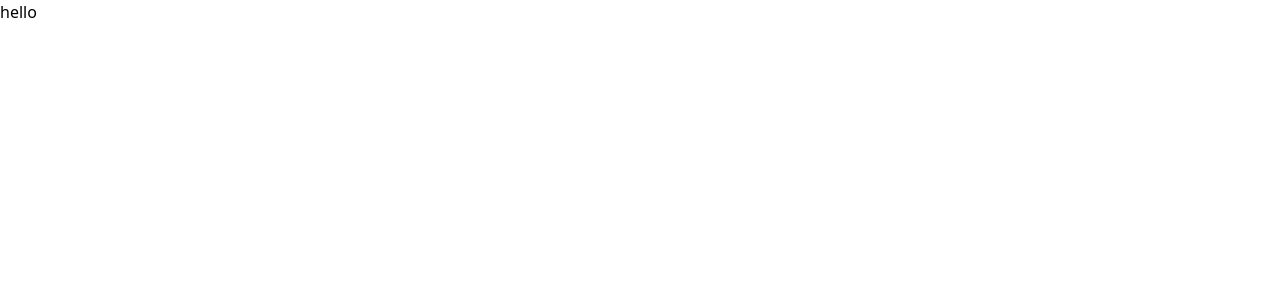
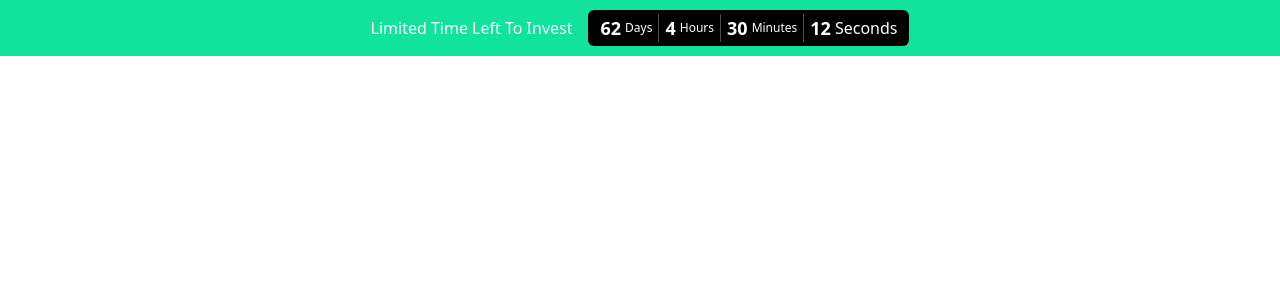
Before and after one commit to timzhenggg/campaign_invest_website, a React (Vite) app: page / in a window 1280 px wide. Shown: the top 300 px of the page. Built offline with nearby package versions, Linux system fonts and the light colour scheme.

Commit message:
feat: added header, countdown timer

```diff
--- a/src/App.tsx
+++ b/src/App.tsx
@@ -1,7 +1,9 @@
+import Header from "./components/Header/Header"
+
 function App() {
   return (
     <>
-      hello
+      <Header />
     </>
   )
 }
--- /dev/null
+++ b/src/components/CountdownTimer/CountdownTimer.tsx
@@ -0,0 +1,59 @@
+import React, { useEffect, useState } from 'react';
+
+interface Props {
+  targetDate: string; // ISO string
+}
+
+interface TimeLeft {
+  days: number;
+  hours: number;
+  minutes: number;
+  seconds: number;
+}
+
+const CountdownTimer: React.FC<Props> = ({ targetDate }) => {
+  const calculateTimeLeft = (): TimeLeft => {
+    const difference = new Date(targetDate).getTime() - new Date().getTime();
+    let timeLeft: TimeLeft = { days: 0, hours: 0, minutes: 0, seconds: 0 };
+
+    if (difference > 0) {
+      timeLeft = {
+        days: Math.floor(difference / (1000 * 60 * 60 * 24)),
+        hours: Math.floor((difference % (1000 * 60 * 60 * 24)) / (1000 * 60 * 60)),
+        minutes: Math.floor((difference % (1000 * 60 * 60)) / (1000 * 60)),
+        seconds: Math.floor((difference % (1000 * 60)) / 1000),
+      };
+    }
+
+    return timeLeft;
+  };
+
+  const [timeLeft, setTimeLeft] = useState<TimeLeft>(calculateTimeLeft());
+
+  useEffect(() => {
+    const timer = setInterval(() => {
+      setTimeLeft(calculateTimeLeft());
+    }, 1000);
+
+    return () => clearInterval(timer);
+  }, [targetDate]);
+
+  return (
+    <div className='px-3 py-1 rounded-md bg-black flex items-center'>
+      <div className='pr-1.5 flex items-center gap-1 text-white text-xs border-r border-solid border-white/30'>
+        <span className='font-bold text-lg'>{timeLeft.days}</span> Days
+      </div>
+      <div className='px-1.5 flex items-center gap-1 text-white text-xs border-r border-solid border-white/30'>
+        <span className='font-bold text-lg'>{timeLeft.hours}</span> Hours
+      </div>
+      <div className='px-1.5 flex items-center gap-1 text-white text-xs border-r border-solid border-white/30'>
+        <span className='font-bold text-lg'>{timeLeft.minutes}</span> Minutes
+      </div>
+      <div className='pl-1.5 flex items-center gap-1 text-white text-x'>
+        <span className='font-bold text-lg'>{timeLeft.seconds}</span> Seconds
+      </div>
+    </div>
+  );
+};
+
+export default CountdownTimer;
--- /dev/null
+++ b/src/components/Header/Header.tsx
@@ -0,0 +1,14 @@
+import React from 'react';
+import CountdownTimer from '../CountdownTimer/CountdownTimer';
+
+const Header: React.FC = () => {
+  return (
+    <header className='py-2.5 px-4 bg-primary-green flex items-center justify-center gap-4'>
+      <span className='text-white font-medium'>Limited Time Left To Invest</span>
+
+      <CountdownTimer targetDate='2024-12-31T00:00:00'/>
+    </header>
+  );
+};
+
+export default Header;
--- a/src/index.css
+++ b/src/index.css
@@ -1,3 +1,6 @@
+/* reset css  */
+@import url("./utils/reset.css");
+
 /* tailwind css */
 @tailwind base;
 @tailwind components;
```
